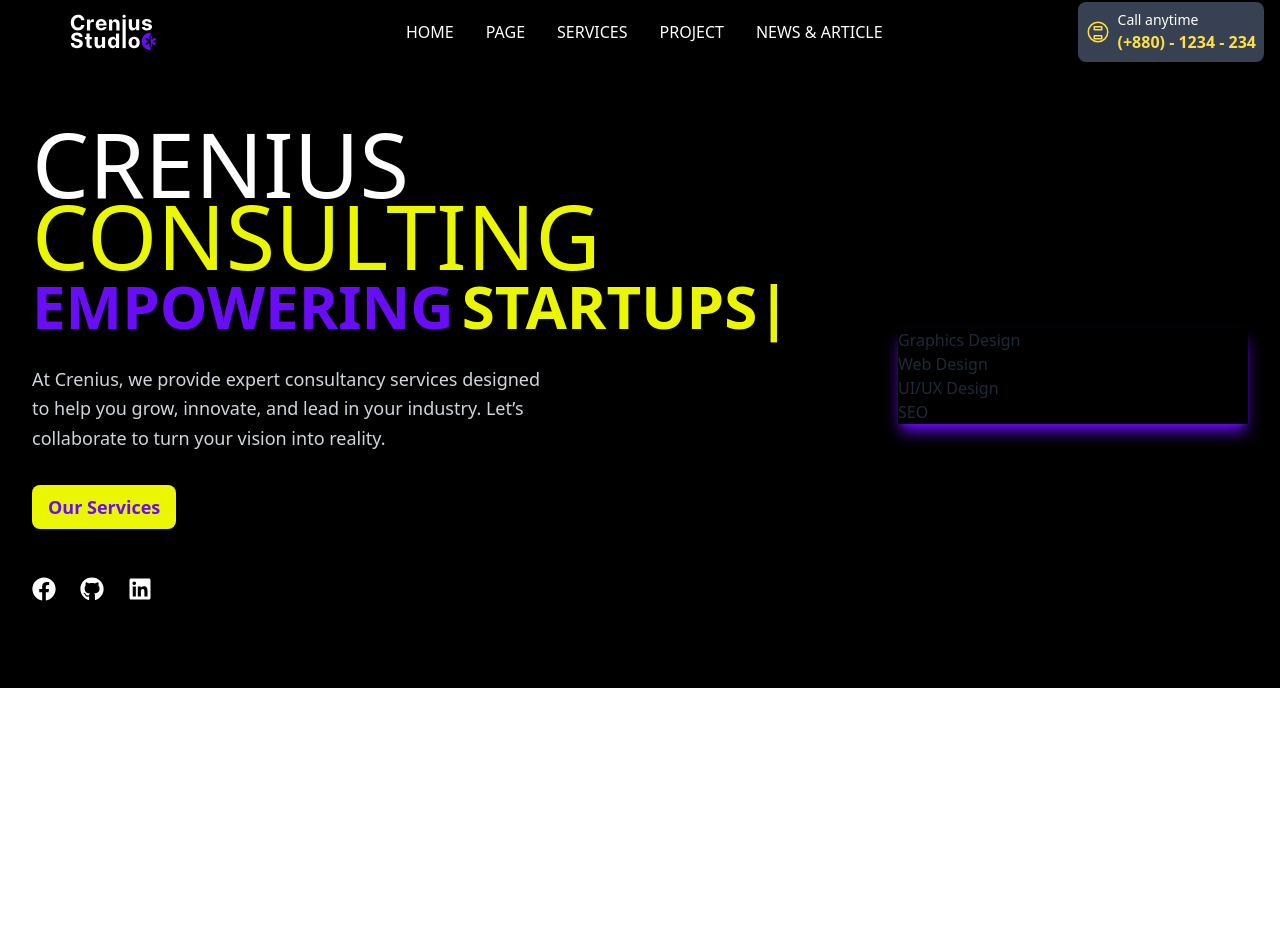
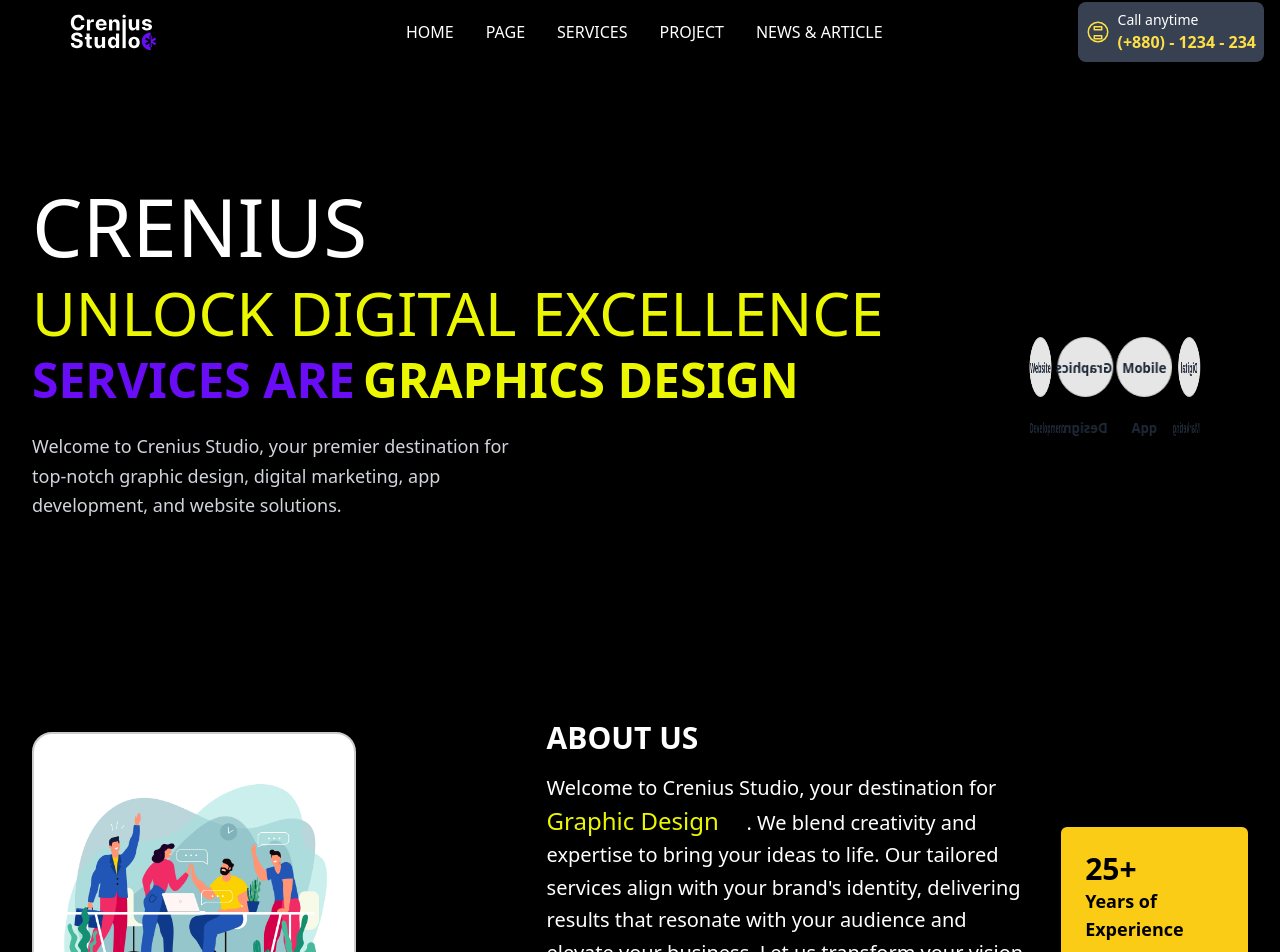
Before and after one commit to zibranhasan/crenius_frontend, a Next.js app: page / in a window 1280 px wide. Shown: the top 952 px of the page. Before the commit the page ends 800 px from the top, so only its background shows below. Built offline with nearby package versions, Linux system fonts and the light colour scheme.

Commit message:
about section almost complete

```diff
--- /dev/null
+++ b/app/components/AboutUs/AboutUs.tsx
@@ -0,0 +1,105 @@
+"use client"
+import { motion } from 'framer-motion';
+import Image from 'next/image';
+import { TypeAnimation } from 'react-type-animation';
+
+const AboutSection = () => {
+  return (
+    <div className="relative bg-black text-white p-8 lg:flex lg:items-center lg:justify-between lg:space-x-8">
+      {/* Left side: Image */}
+      <motion.div
+      className="lg:w-1/2 mb-8 lg:mb-0 relative" // Ensuring relative position
+      initial={{ opacity: 0, x: -100 }}
+      animate={{ opacity: 1, x: 0 }}
+      transition={{ duration: 0.8 }}
+    >
+      {/* Image Container */}
+      <div className="image-container">
+        <Image
+          src="/assets/2668382.jpg"
+          width={300}
+          height={300}
+          alt="Framed photo"
+          className="framed-image"
+        />
+      </div>
+
+      {/* Styles */}
+      <style jsx>{`
+        .image-container {
+          position: relative;
+          display: inline-block;
+          padding: 10px;
+          background-color: white; /* Background for the frame */
+          border: 2px solid #ccc;   /* Optional border */
+          border-radius: 20px;      /* Rounded corners for the frame */
+          overflow: hidden;
+        }
+
+        /* Shape the image using clip-path */
+        .framed-image {
+          width: 100%;
+          height: auto;
+          clip-path: polygon(0 0, 100% 10%, 100% 100%, 10% 100%); /* Custom shape */
+        }
+      `}</style>
+    </motion.div>
+
+
+      {/* Right side: Text content */}
+      <motion.div
+        className="lg:w-1/2"
+        initial={{ opacity: 0, x: 100 }}
+        animate={{ opacity: 1, x: 0 }}
+        transition={{ duration: 0.8, delay: 0.4 }}
+      >
+{/* About Us Section */}
+<div className="mb-10">
+  <h2 className="text-3xl font-semibold mb-4 uppercase">About Us</h2>
+  <p className="text-xl leading-relaxed">
+    Welcome to Crenius Studio, your destination for{' '}
+    <span className="inline-block" style={{ width: '200px' }}> {/* Adjust the width to fit the longest text */}
+      <TypeAnimation
+        sequence={[
+          'Digital Marketing', 2000,
+          'Graphic Design', 2000,
+          'App Development', 2000,
+          'Website Solutions', 2000,
+        ]}
+        speed={50}
+        className="text-[#EBF700] text-2xl"
+        wrapper="span"
+        repeat={Infinity}
+      />
+    </span>.
+    We blend creativity and expertise to bring your ideas to life. Our tailored services
+    align with your brand&apos;s identity, delivering results that resonate with your audience and
+    elevate your business. Let us transform your vision through innovation and excellence.
+    <span className="text-[#EBF700] font-bold">Contact us today</span> to explore how we can help you grow.
+  </p>
+</div>
+
+
+
+
+
+        {/* Dynamic TypeAnimation Section */}
+
+
+
+      </motion.div>
+
+      {/* Experience Box */}
+      <motion.div
+        className="absolute bottom-8 left-8 bg-yellow-400 text-black p-6 rounded-md font-bold text-3xl lg:static"
+        initial={{ opacity: 0, scale: 0.8 }}
+        animate={{ opacity: 1, scale: 1 }}
+        transition={{ duration: 0.6, delay: 0.8 }}
+      >
+        25+ <span className="text-lg block">Years of Experience</span>
+      </motion.div>
+    </div>
+  );
+};
+
+export default AboutSection;
--- a/app/components/Banner/Banner.tsx
+++ b/app/components/Banner/Banner.tsx
@@ -1,7 +1,5 @@
 "use client";
 import { motion } from "framer-motion";
-import Image from "next/image";
-import { FaGithub, FaFacebook, FaLinkedin } from "react-icons/fa";
 import { TypeAnimation } from "react-type-animation";
 
 
@@ -28,13 +26,13 @@ const fadeIn = (direction, delay) =>{
 
 const Banner = () => {
   return (
-    <section className="min-h-[85vh] lg:min-h-[78vh] p-8 flex items-center bg-black" id="home">
+    <section className="min-h-[75vh] lg:min-h-[78vh] p-8 flex items-center bg-black" id="home">
       <div className="container mx-auto">
         <div className="flex flex-col gap-y-8 lg:flex-row lg:items-center lg:gap-x-12">
           {/* Text */}
           <div className="mb-6 flex-1 text-center font-secondary lg:text-left">
             {/* Name */}
-            <motion.h1
+            <motion.div
   variants={fadeIn("up", 0.4)}
   initial="hidden"
   whileInView={"show"}
@@ -42,10 +40,12 @@ const Banner = () => {
     once: false,
     amount: 0.7,
   }}
-              className="text-[40px] font-secondary leading-[0.8] lg:text-[90px] text-white"
+  className="text-white font-secondary leading-tight lg:text-[50px] text-[30px]"
 >
-              CRENIUS<span className="text-[#EBF700]"> CONSULTING</span>
-            </motion.h1>
+  <div className="text-[60px] lg:text-[80px]">CRENIUS</div>
+  <div className="text-[#EBF700] text-[40px] lg:text-[60px]">UNLOCK DIGITAL EXCELLENCE</div>
+</motion.div>
+
 
             {/* Animated Text */}
             <motion.div
@@ -56,17 +56,27 @@ const Banner = () => {
     once: false,
     amount: 0.7,
   }}
-              className="mb-6 text-[36px] lg:text-[60px] font-secondary font-semibold uppercase leading-[1] h-[60px] lg:h-[70px] flex items-center text-white"
+  className="mb-6 text-[28px] lg:text-[48px] font-secondary font-semibold uppercase leading-[1.2] h-auto flex items-center text-white whitespace-nowrap" // Adjusted text size and whitespace to prevent wrapping
 >
-              <span className="text-[#680DF5] mr-2">Empowering</span>
+  <span className="text-[#680DF5] mr-2">Services Are</span>
   <TypeAnimation
-                sequence={["Businesses", 2000, "Startups", 2000, "Innovators", 2000]}
+    sequence={[
+      "Digital Marketing",
+      2000,
+      "Graphics Design",
+      2000,
+      "Mobile App Dev",
+      2000,
+      "Website Dev",
+      2000,
+    ]}
     speed={50}
     className="text-[#EBF700]"
     wrapper="span"
     repeat={Infinity}
   />
 </motion.div>
+
 
             {/* Description */}
             <motion.p
@@ -79,121 +89,85 @@ const Banner = () => {
               }}
               className="mb-8 max-w-lg mx-auto lg:mx-0 text-lg leading-relaxed text-gray-300"
             >
-              At Crenius, we provide expert consultancy services designed to help you grow, innovate, and lead in your industry. Let’s collaborate to turn your vision into reality.
+              Welcome to Crenius Studio, your premier destination for top-notch graphic design, digital marketing, app development, and website solutions.
             </motion.p>
 
-            {/* Portfolio Link */}
-            <motion.div
-              variants={fadeIn("up", 0.6)}
-              initial="hidden"
-              whileInView={"show"}
-              viewport={{
-                once: false,
-                amount: 0.7,
-              }}
-              className="flex max-w-max gap-x-6 items-center mb-12 mx-auto lg:mx-0"
-            >
-              <a
-                href="#"
-                className="text-[#680DF5] bg-[#EBF700] px-4 py-2 rounded-lg text-lg font-semibold hover:bg-white transition duration-300"
-              >
-                Our Services
-              </a>
-            </motion.div>
 
-            {/* Social Icons */}
-            <motion.div
-              variants={fadeIn("up", 0.7)}
-              initial="hidden"
-              whileInView={"show"}
-              viewport={{
-                once: false,
-                amount: 0.7,
-              }}
-              className="flex text-[24px] gap-x-6 max-w-max mx-auto lg:mx-0 text-white"
-            >
-              <a
-                href="https://www.facebook.com"
-                className="hover:text-[#EBF700] transition duration-300"
-              >
-                <FaFacebook />
-              </a>
-              <a
-                href="https://github.com"
-                className="hover:text-[#EBF700] transition duration-300"
-              >
-                <FaGithub />
-              </a>
-              <a
-                href="https://www.linkedin.com"
-                className="hover:text-[#EBF700] transition duration-300"
-              >
-                <FaLinkedin />
-              </a>
-            </motion.div>
           </div>
 
-          {/* <motion.div
+
+
+    <motion.div
   variants={fadeIn("down", 0.5)}
   initial="hidden"
   whileInView={"show"}
   viewport={{ once: false, amount: 0.7 }}
-      className="lg:flex flex-1 max-w-[220px] lg:max-w-[350px] mx-auto shadow-lg shadow-[#680DF5]  transition duration-300 relative"
-    > */}
-      {/* Circular Text Animation */}
-      {/* <div className="circle-container">
-        <div className="text1">Graphics Design</div>
-        <div className="text2">Web Design</div>
-        <div className="text3">UI/UX Design</div>
-        <div className="text4">SEO</div>
-
-      </div> */}
-
-      {/* <style jsx>{`
+  className="lg:flex flex-1 max-w-[220px] lg:max-w-[250px] mx-auto shadow-lg shadow-[#680DF5] transition duration-300 relative mt-[-30px] mb-12"
+>
+  <div className="circle-container">
+    <div className="text text1">Graphics Design</div>
+    <div className="text text2">Website Development</div>
+    <div className="text text3">Mobile App</div>
+    <div className="text text4">Digital Marketing</div>
+  </div>
+  <style jsx>
+  {`
     .circle-container {
       position: relative;
-          width: 300px;
-          height: 300px;
+      width: 80%; /* Ensure it fills the container */
+      max-width: 150px; /* Set a maximum width */
+      height: 100%; /* Maintain aspect ratio */
+      max-height: 250px; /* Set a maximum height */
+      transform-style: preserve-3d;
       animation: rotate 10s linear infinite;
+
     }
 
-        .circle-container div {
+    .circle-container .text {
       position: absolute;
-          font-size: 16px;
+      font-size: 14px; /* Adjust text size for better fit */
       font-weight: bold;
+      width: 60px; /* Adjust size based on the container */
+      height: 60px;
+      line-height: 60px;
+      text-align: center;
+      background-color: rgba(255, 255, 255, 0.9);
+      border: 1px solid #ccc;
+      border-radius: 50%;
+
+      transform-origin: center center 0px; /* Keep text closer to the container */
+    }
+
+    .text.text1 {
+      transform: rotateY(0deg) translateZ(80px); /* Confine within fixed space */
+    }
+
+    .text.text2 {
+      transform: rotateY(90deg) translateZ(80px); /* Confine within fixed space */
+    }
+
+    .text.text3 {
+      transform: rotateY(180deg) translateZ(80px); /* Confine within fixed space */
+    }
+
+    .text.text4 {
+      transform: rotateY(270deg) translateZ(80px); /* Confine within fixed space */
     }
 
     @keyframes rotate {
       from {
-            transform: rotate(0deg);
+        transform: rotateY(0deg);
       }
       to {
-            transform: rotate(360deg);
+        transform: rotateY(360deg);
       }
     }
+  `}
+</style>
 
-        .text1 { top: 10px; left: 50%; transform: translateX(-50%); }
-        .text2 { top: 50%; left: 90%; transform: translateY(-50%); }
-        .text3 { top: 90%; left: 50%; transform: translate(-50%, -100%); }
-        .text4 { top: 50%; left: 10%; transform: translateY(-50%); }
-      `}</style> */}
-    {/* </motion.div> */}
+</motion.div>
 
 
-<motion.div variants={fadeIn("down", 0.5)}
-initial="hidden"
-whileInView={"show"}
-viewport={{once: false, amount:0.7}}
-className="lg:flex flex-1 max-w-[220px] lg:max-w-[350px] mx-auto shadow-lg shadow-[#680DF5] transition duration-300 relative"
->
-  <div className="circle-container">
-    <div className="text1">Graphics Design</div>
-    <div className="text2">Web Design</div>
-    <div className="text3">UI/UX Design</div>
-    <div className="text4">SEO</div>
-  </div>
-
-</motion.div>
 
 
 
--- a/app/page.tsx
+++ b/app/page.tsx
@@ -1,10 +1,11 @@
+import AboutSection from "./components/AboutUs/AboutUs";
 import Banner from "./components/Banner/Banner";
 import Navbar from "./components/Navbar/Navbar";
 
 
 const Greeting = () => {
   return (<div><Navbar/>
-  <Banner/></div>
+  <Banner/><AboutSection/></div>
   )
 };
 
```
Also changed, not shown: public/assets/2668382.jpg (added). Lines whose indentation alone changed are shown as unchanged.
